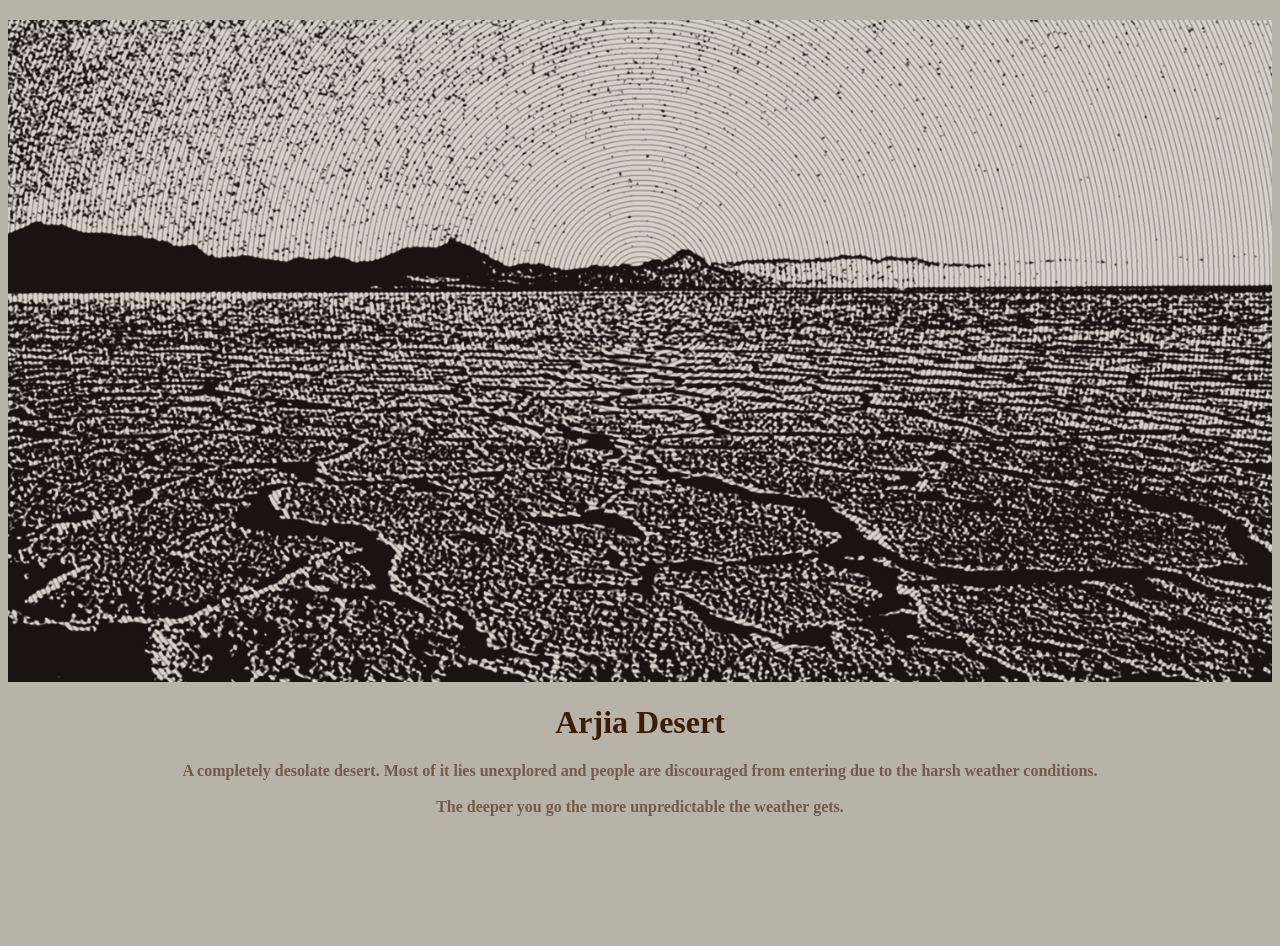
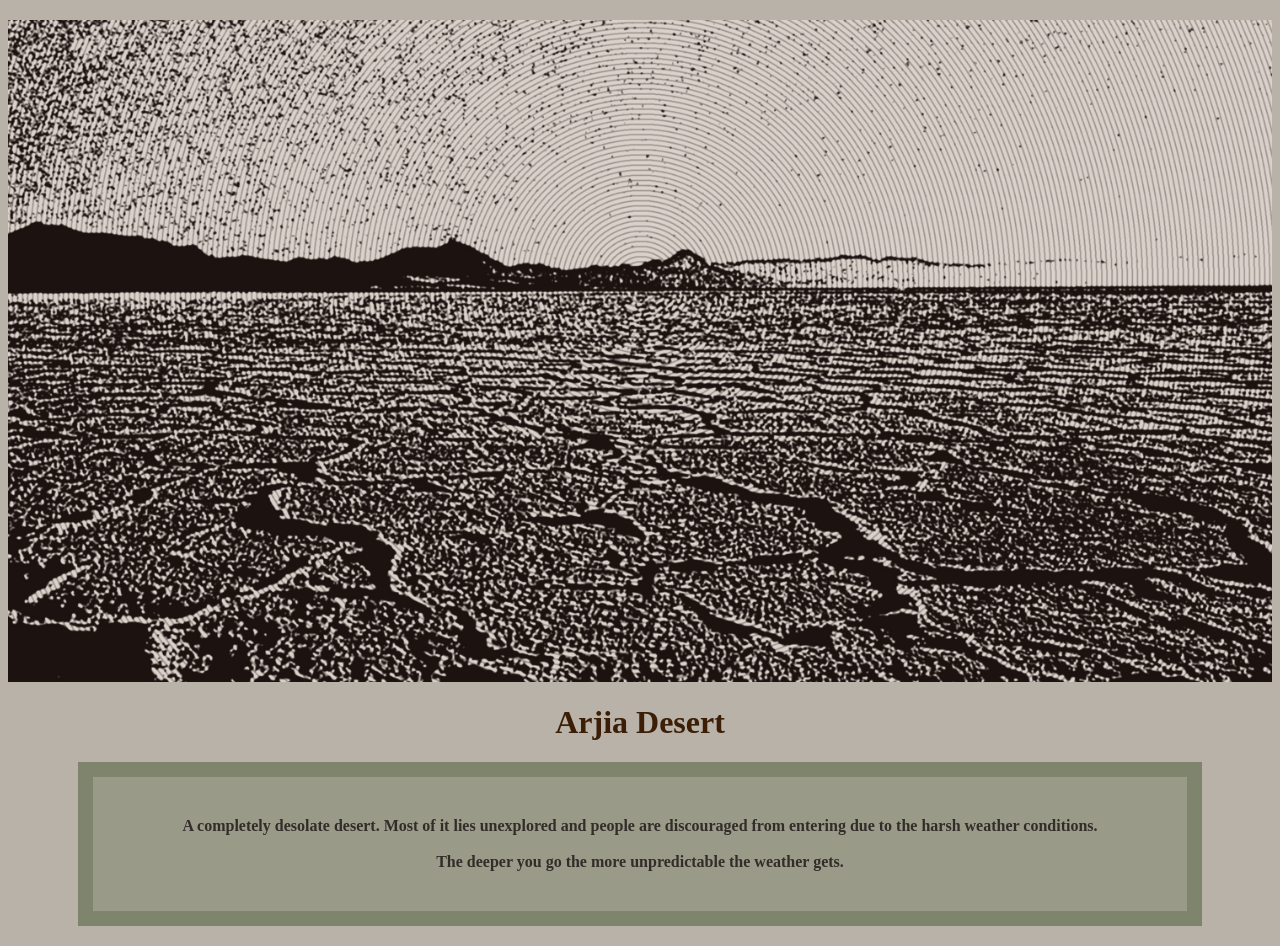
Before and after one commit to WhomstDoth/Arjia-Desert, a plain HTML site: page index.html in a window 1280 px wide. Before the commit the page ends 836 px from the top, so only its background shows below. Drawn offline with Linux system fonts and the light colour scheme.

Commit message:
img & info style

```diff
--- a/index.html
+++ b/index.html
@@ -11,7 +11,17 @@
       margin-top: 20px;
       margin-bottom: 20px;
     }
-     .info {color: hsl(25, 20%, 37%); text-align: center; margin:20px;}
+     .info {color: hsl(25, 10%, 18%); text-align: center; margin:20px;}
+    div {
+  max-width: 100%;
+  border: 15px solid  hsla(86, 33%, 24%, 0.30);
+  padding: 20px;
+  margin: 20px;
+  margin-left: 70px;
+  margin-right: 70px;
+  background:  hsla(86, 33%, 24%, 0.25);
+
+}
   </style>
   <title>
   Arjia Desert
@@ -20,6 +30,7 @@
 <body>
   <img class="img" src="Arjia.jpg" alt="description of image">
   <h1 class="title"> Arjia Desert </h1>
+  <div>
    <h4 class="info">
     A completely desolate desert. Most of it lies unexplored and people are discouraged from entering due to the harsh weather conditions.
     <br>
@@ -27,5 +38,7 @@
     The deeper you go the more unpredictable the weather gets.
   </h4>
 
+  </div>
+
 
 </body>
```
